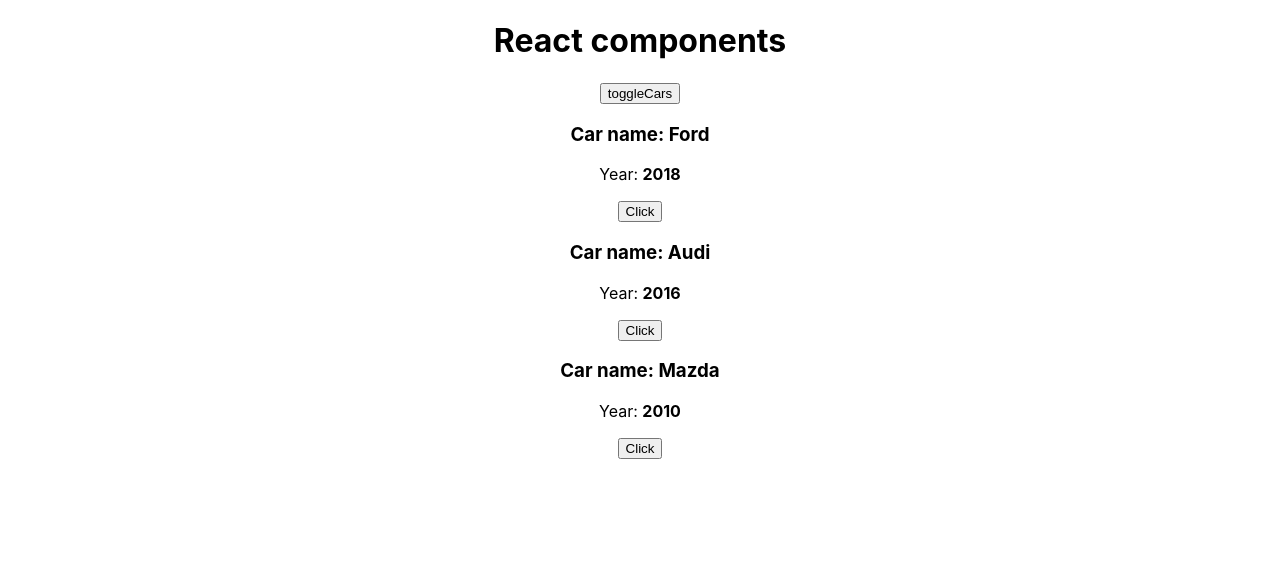
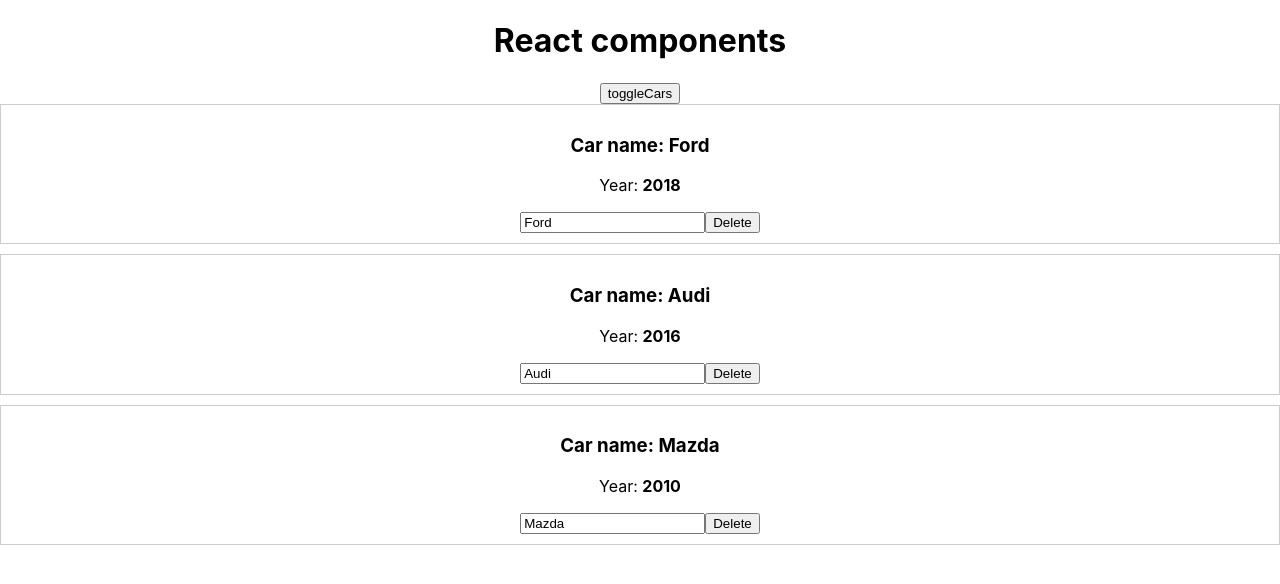
Before and after one commit to eugene-nosenko/react-cars, a React (Create React App) app: page / in a window 1280 px wide. Both pictures are taken after a click on the button "toggleCars". Shown: the top 584 px of the page. Built offline with nearby package versions, Linux system fonts and the light colour scheme.

Commit message:
dynamic lists

```diff
--- a/src/App.js
+++ b/src/App.js
@@ -19,11 +19,19 @@ class App extends Component {
     });
   };
 
-  changeTitleHandler = (pageTitle) => {
-    this.setState({
-      pageTitle,
-    });
-  };
+  onChangeName(name, index) {
+    const car = this.state.cars[index];
+    car.name = name;
+    const cars = [...this.state.cars];
+    cars[index] = car;
+    this.setState({ cars });
+  }
+
+  deleteHandler(index) {
+    const cars = this.state.cars.concat();
+    cars.splice(index, 1);
+    this.setState({ cars });
+  }
 
   render() {
     const divStyle = {
@@ -39,7 +47,10 @@ class App extends Component {
             key={index}
             name={car.name}
             year={car.year}
-            onChangeTitle={() => this.changeTitleHandler(car.name)}
+            onDelete={this.deleteHandler.bind(this, index)}
+            onChangeName={(event) =>
+              this.onChangeName(event.target.value, index)
+            }
           />
         );
       });
--- a/src/Cars/Cars.js
+++ b/src/Cars/Cars.js
@@ -1,9 +1,18 @@
-import React from 'react'
+import React from "react";
 
-export default props => (
-  <div>
+export default (props) => (
+  <div
+    style={{
+      border: "1px solid #ccc",
+      marginBottom: "10px",
+      padding: "10px",
+    }}
+  >
     <h3>Сar name: {props.name}</h3>
-    <p>Year: <strong>{props.year}</strong></p>
-    <button onClick={props.onChangeTitle}>Click</button>
+    <p>
+      Year: <strong>{props.year}</strong>
+    </p>
+    <input type="text" onChange={props.onChangeName} value={props.name} />
+    <button onClick={props.onDelete}>Delete</button>
   </div>
-)
+);
```
